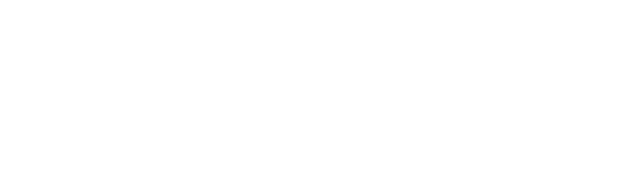
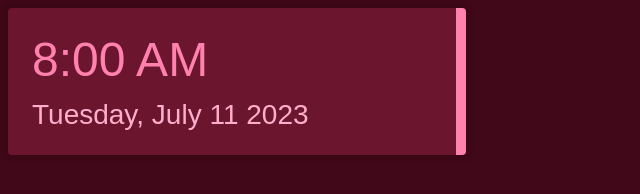
Before and after one commit to ctrlanabia/TimeWidget, a plain HTML site: page index.html in a window 1280 px wide. Shown: the whole page, without its empty margins (0-640 px from the left). Drawn offline with Linux system fonts and the light colour scheme.

Commit message:
First big commit with css

```diff
--- a/css/main.css
+++ b/css/main.css
@@ -0,0 +1,28 @@
+body{
+
+    background: #400819;
+}
+
+.datetime {
+
+    font-size: 16px;
+    padding: 24px;
+    color: #ffafcb;
+    background: #6b152f;
+    box-shadow: 0 0 10px rgba(0, 0, 0, 0.25);
+    border-radius: 4px;
+    border-right: 10px #ff82ae solid;
+    width: 400px;
+    font-family: sans-serif;
+}
+
+.time {
+    font-size: 3em;
+    color:#ff82ae;
+}
+
+.date{
+
+    margin-top: 12px; /*half of the padding*/
+    font-size: 1.75em;
+}
--- a/index.html
+++ b/index.html
@@ -5,9 +5,16 @@
     <meta name="viewport" content="width=device-width, initial-scale=1.0">
     <title>Time and Date Widget</title>
     <link rel="stylesheet" href="css/main.css">
+    <link rel="preconnect" href="https://fonts.googleapis.com">
+<link rel="preconnect" href="https://fonts.gstatic.com" crossorigin>
+<link href="https://fonts.googleapis.com/css2?family=Roboto:wght@500&display=swap" rel="stylesheet">
+
     <script src="js/main.js" defer></script>
 </head>
 <body>
-
+    <div class="datetime">
+        <div class="time">8:00 AM</div>
+        <div class="date">Tuesday, July 11 2023</div>
+    </div>
 </body>
 </html>
```
